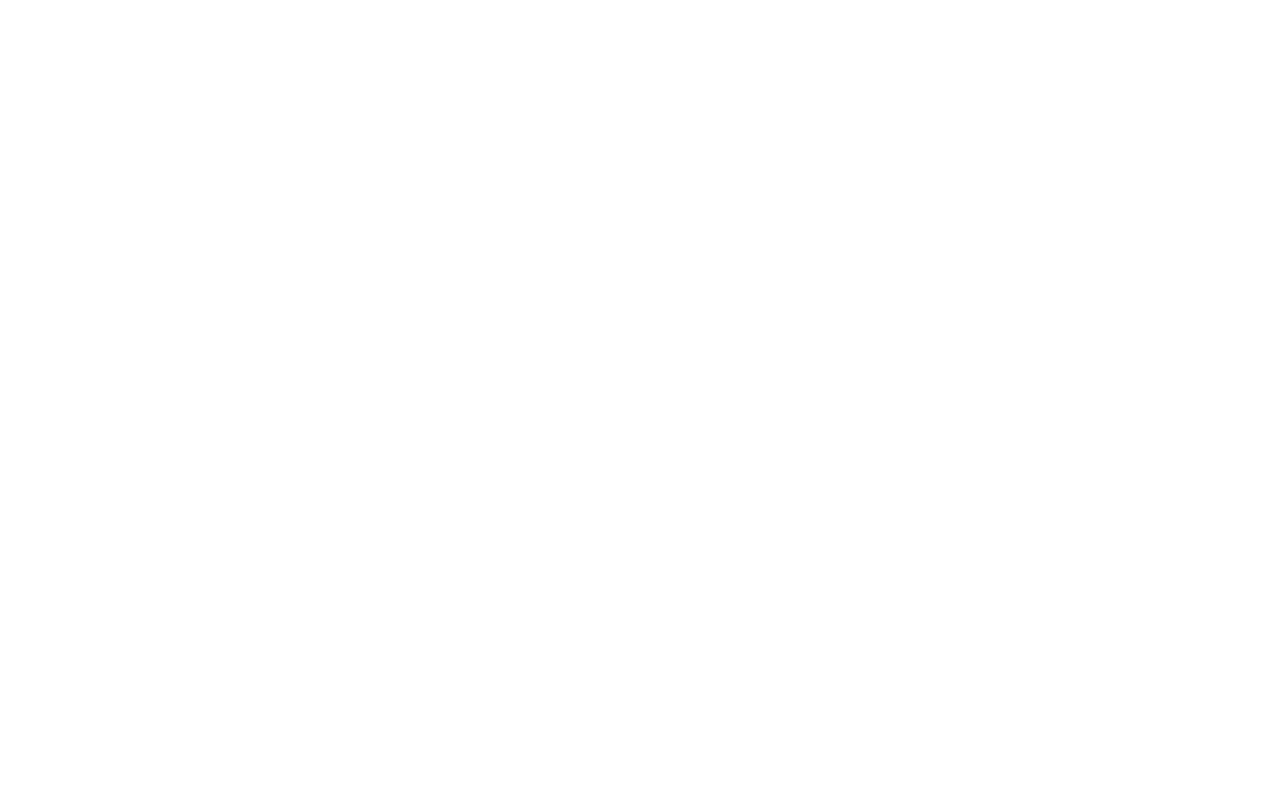
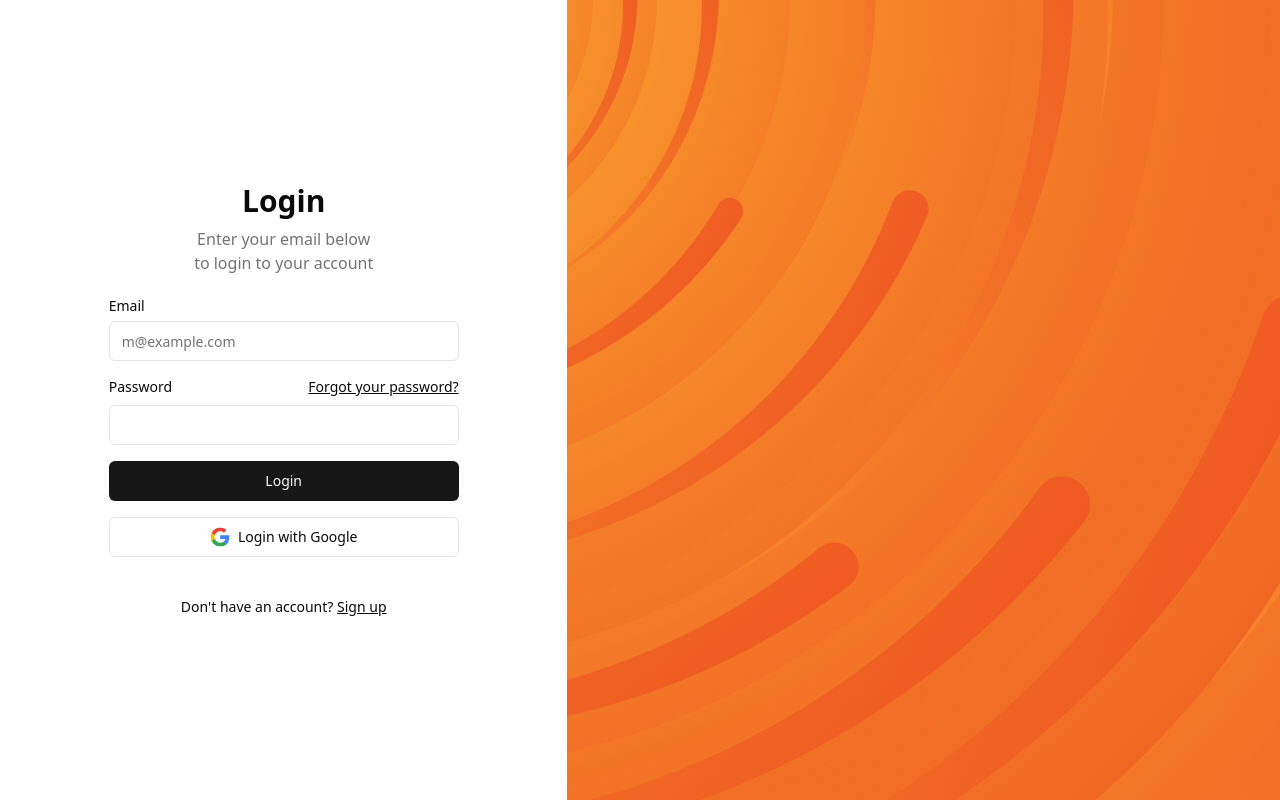
Before and after one commit to ProyectLink/super-list-frontend, a React (Vite) app: page /login in a window 1280 px wide. Before the commit this address had no page. Built offline with nearby package versions, Linux system fonts and the light colour scheme.

Commit message:
feat: add login page layout

```diff
--- a/src/pages/Login/Login.tsx
+++ b/src/pages/Login/Login.tsx
@@ -1,6 +1,66 @@
-const Login = () => {
-    return <>
-    </>;
+import { Button } from "@/components/ui/button";
+import { Input } from "@/components/ui/input";
+import { Label } from "@/components/ui/label";
+import IconGoogle from "@/icons/Google";
+import { Link } from "react-router-dom";
+
+export default function Login() {
+  return (
+    <div className="flex w-full lg:flex min-h-dvh">
+      <div className="flex items-center justify-center px-3 py-12 w-full lg:w-[1000px] grow">
+        <div className="mx-auto grid w-[350px] gap-6">
+          <div className="grid gap-2 text-center">
+            <h1 className="text-3xl font-bold">Login</h1>
+            <p className="text-balance text-muted-foreground">
+              Enter your email below to login to your account
+            </p>
+          </div>
+          <div className="grid gap-4">
+            <div className="grid gap-2">
+              <Label htmlFor="email">Email</Label>
+              <Input
+                id="email"
+                type="email"
+                placeholder="m@example.com"
+                required
+              />
+            </div>
+            <div className="grid gap-2">
+              <div className="flex items-center">
+                <Label htmlFor="password">Password</Label>
+                <Link
+                  to="/forgot-password"
+                  className="inline-block ml-auto text-sm underline"
+                >
+                  Forgot your password?
+                </Link>
+              </div>
+              <Input id="password" type="password" required />
+            </div>
+            <Button type="submit" className="w-full">
+              Login
+            </Button>
+            <Button variant="outline" className="w-full">
+              <IconGoogle /> Login with Google
+            </Button>
+          </div>
+          <div className="mt-4 text-sm text-center">
+            Don&apos;t have an account?{" "}
+            <Link to="#" className="underline">
+              Sign up
+            </Link>
+          </div>
+        </div>
+      </div>
+      <div className="hidden w-full bg-muted lg:block ">
+        <img
+          src="/login/sun-tornado.svg"
+          alt="Image"
+          width="1920"
+          height="1080"
+          className="object-cover w-full h-full"
+        />
+      </div>
+    </div>
+  );
 }
-
-export default Login;
--- a/src/router/router.tsx
+++ b/src/router/router.tsx
@@ -1,9 +1,8 @@
-// importacion de la rutas
 import { BrowserRouter, Routes, Route } from "react-router-dom";
 
-// importacion del main principal
 import Home from "../pages/Home/Home";
 import Register from "../pages/Register/Register";
+import Login from "@/pages/Login/Login";
 
 const Router = () => {
   return (
@@ -11,6 +10,7 @@
       <BrowserRouter>
         <Routes>
           <Route path="/" element={<Home />} />
+          <Route path="/login" element={<Login />} />
           <Route path="/register" element={<Register />} />
         </Routes>
       </BrowserRouter>
```
Also changed, not shown: public/login/rainbow-vortex.svg (added), public/login/sun-tornado.svg (added).
